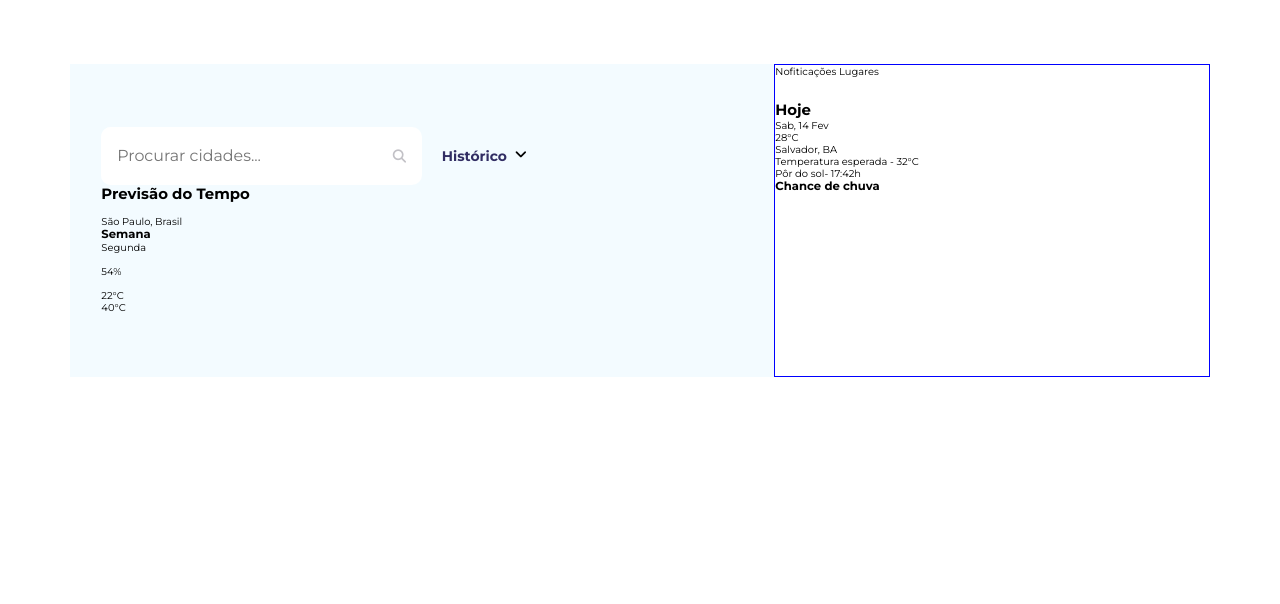
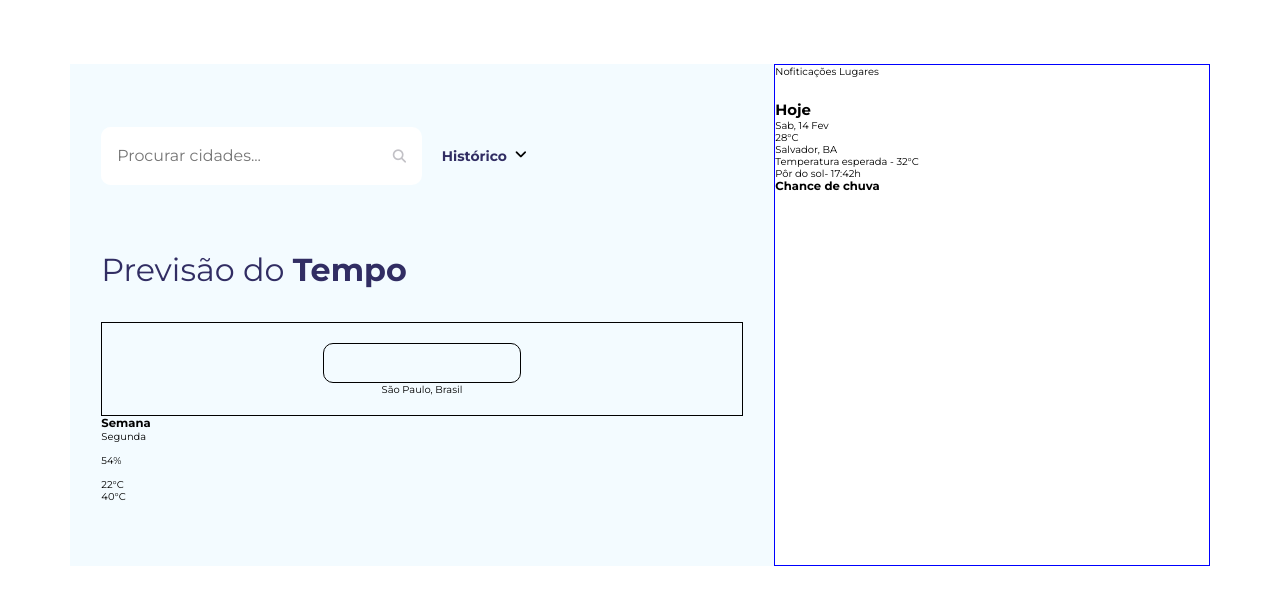
Before and after one commit to victorambrozi/clima-news, a plain HTML site: page index.html in a window 1280 px wide. Drawn offline with nearby package versions, Linux system fonts and the light colour scheme.

Commit message:
adiciona swiper js

```diff
--- a/index.html
+++ b/index.html
@@ -15,10 +15,16 @@
     integrity="sha512-SzlrxWUlpfuzQ+pcUCosxcglQRNAq/DZjVsC0lE40xsADsfeQoEypE+enwcOiGjk/bSuGGKHEyjSoQ1zVisanQ=="
     crossorigin="anonymous" referrerpolicy="no-referrer" />
   <!-- GOOGLE FONTS -->
-
   <link rel="preconnect" href="https://fonts.googleapis.com">
   <link rel="preconnect" href="https://fonts.gstatic.com" crossorigin>
   <link href="https://fonts.googleapis.com/css2?family=Montserrat:wght@400;500;600;700&display=swap" rel="stylesheet">
+
+  <!-- SWIPER JS -->
+  <link
+  rel="stylesheet"
+  href="https://cdn.jsdelivr.net/npm/swiper@9/swiper-bundle.min.css"
+/>
+
 </head>
 
 <body>
@@ -69,6 +75,7 @@
     </div>
   </header>
   <main class="main">
+    <section>
       <form action="" class="main-form">
         <div class="main-search-container">
           <label for="search" name="search">Pesquisa</label>
@@ -83,15 +90,29 @@
           <ul class="main-search-history-items">
             <li class="main-search-history-item">São Paulo</li>
             <li class="main-search-history-item">Amaralina</li>
-          <li class="main-search-history-item">Rio Grande do Sul</li>
+            <li class="main-search-history-item">Rio Grande do</li>
           </ul>
         </div>
       </form>
+    </section>
 
-    <div class="main-forecast">
+    <section class="main-forecast">
       <h2 class="main-forecast-title">Previsão do <span>Tempo</span></h2>
 
+      <!-- SWIPER JS -->
       <div class="main-places-card-container">
+        <div class="swiper">
+          <div class="swiper-wrapper">
+            <div class="swiper-slide">
+              <div class="main-places-card">
+                <figure>
+                  <img src="" alt="">
+                </figure>
+                <p class="main-places-card-location">São Paulo, Brasil</p>
+              </div>
+            </div>
+
+            <div class="swiper-slide">
               <div class="main-places-card">
                 <figure>
                   <img src="" alt="">
@@ -100,8 +121,13 @@
               </div>
             </div>
           </div>
+        </div>
 
-    <div class="main-forecast-days">
+      </div>
+    </section>
+
+
+    <section class="main-forecast-days">
       <h3 class="main-forecast-days-title">Semana</h3>
       <ul class="main-forecast-data-container">
         <li class="main-forecast-data-item">
@@ -132,10 +158,11 @@
           </div>
         </li>
       </ul>
-    </div>
+    </section>
 
   </main>
 
+  <script src="https://cdn.jsdelivr.net/npm/swiper@9/swiper-bundle.min.js"></script>
   <script src="https://cdn.jsdelivr.net/npm/chart.js"></script>
   <script type="module" src="../../src/js/domControl.js"></script>
 </body>
--- /dev/null
+++ b/src/js/swiper.js
@@ -0,0 +1,33 @@
+const swiper = new Swiper('.swiper', {
+    // Optional parameters
+    direction: 'horizontal',
+    loop: true,
+    centeredSlides: true,
+    slidesPerView: 'auto',
+    effect: 'coverflow',
+    coverflowEffect: {
+        rotate: 20,
+        slideShadows: true,
+        // modifier: 1
+        // scale: 1
+        stretch: -20
+    },
+    // spaceBetween: '2',
+
+    // If we need pagination
+    pagination: {
+        el: '.swiper-pagination',
+        // type: 'progressbar'
+    },
+    // initialSlide: 1,
+    // Navigation arrows
+    // navigation: {
+    //   nextEl: '.swiper-button-next',
+    //   prevEl: '.swiper-button-prev',
+    // },
+
+    // And if we need scrollbar
+    // scrollbar: {
+    //   el: '.swiper-scrollbar',
+    // },
+});
--- a/styles/global.css
+++ b/styles/global.css
@@ -20,7 +20,6 @@ body {
 .header {
     order: 2;
     flex-grow: 1;
-
 }
 
 .main {
--- a/styles/modules/main.css
+++ b/styles/modules/main.css
@@ -97,3 +97,38 @@
 .main-search-history-item + .main-search-history-item {
     margin-top: 2rem;
 }
+
+.main-forecast {
+    margin-top: 6.4rem;
+}
+
+.main-forecast-title {
+    font-size: 3.2rem;
+    line-height: 42px;
+    font-weight: 400;
+    color: #312D63;
+}
+
+.main-forecast-title > span {
+    font-weight: 900;
+}
+
+.main-places-card-container {
+    margin-top: 3.2rem;
+}
+
+.main-places-card {
+    display: flex;
+    justify-content: center;
+    align-items: center;
+    flex-direction: column;
+}
+
+.main-places-card > figure {
+    width: 100%;
+    height: 40px;
+    max-width: 20rem;
+    border: 1px solid #000;
+    border-radius: 10px;
+
+}
--- /dev/null
+++ b/styles/modules/swiper.css
@@ -0,0 +1,22 @@
+.swiper {
+    width: 100%;
+    border: 1px solid #000;
+    padding: 50px 0;
+}
+
+.swiper-slide {
+/* max-width: 300px; */
+/* height: 400px; */
+  padding: 20px;
+  /* margin: 0 10px; */
+  cursor: pointer;
+  border-radius: 10px
+}
+
+.content {
+  margin-top: 16px;
+}
+
+.swiper-slide.swiper-slide-active {
+    border: 3px solid #000;
+}
--- a/styles/style.css
+++ b/styles/style.css
@@ -1,3 +1,4 @@
 @import './global.css';
 @import './modules/header.css';
 @import './modules/main.css';
+@import './modules/swiper.css'
```
Also changed, not shown: src/js/domControl.js (line endings or trailing spaces), 1 other file. Lines whose indentation alone changed are shown as unchanged.
